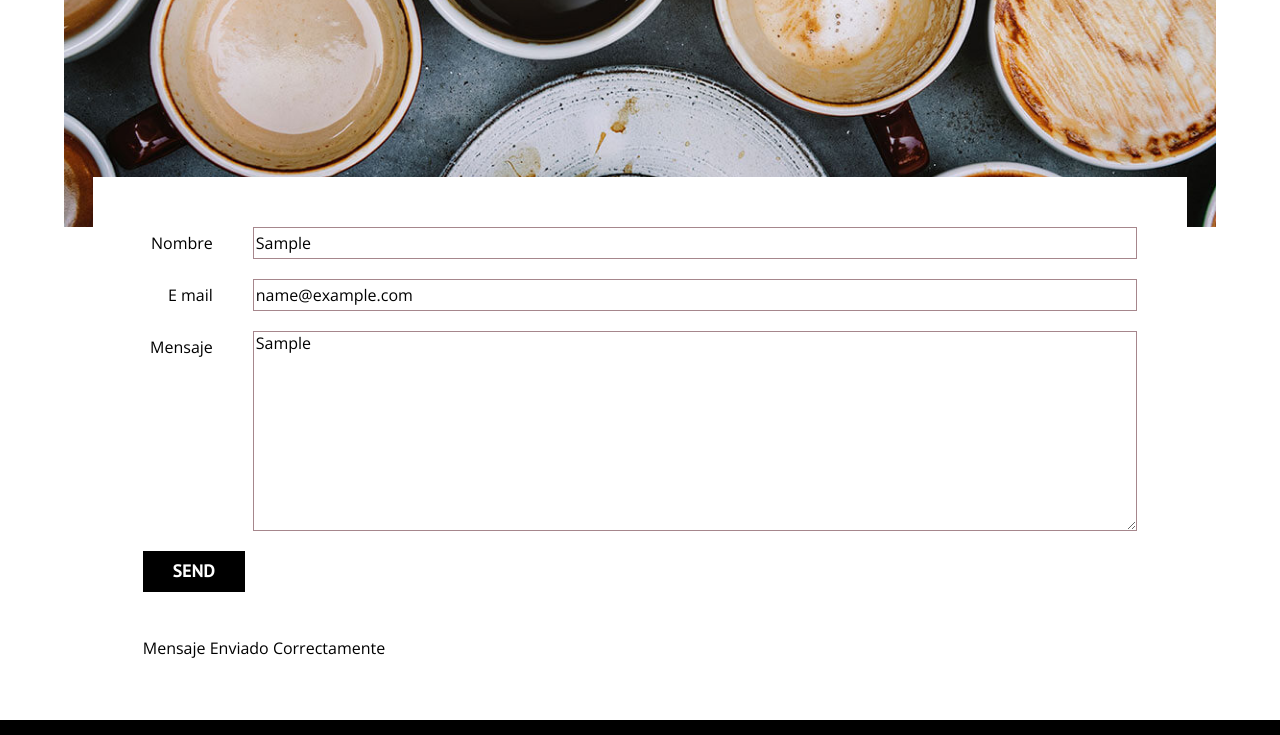
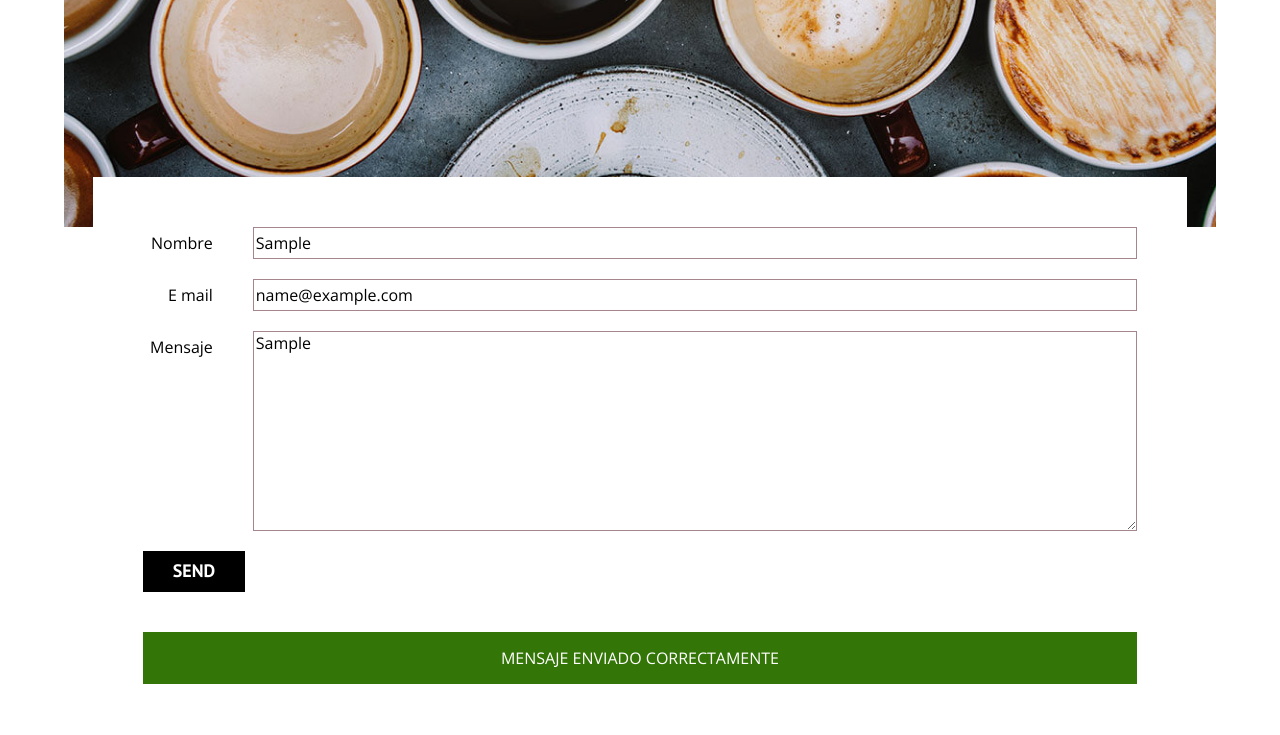
Before and after one commit to JorgeTTor/coffee-blog, a plain HTML site: page contact.html in a window 1280 px wide. Both pictures are taken after typing "Sample", "name@example.com", "Sample" into the empty fields and a click on the input "Send". Shown: the part 875-1610 px from the top of the page. Drawn offline with nearby package versions, Linux system fonts and the light colour scheme.

Commit message:
[ADD] css correct msg

```diff
--- a/css/styles.css
+++ b/css/styles.css
@@ -259,6 +259,14 @@ img{
   text-transform: uppercase;
 }
 
+.correct{
+  background-color: rgb(51, 118, 7);
+  text-align: center;
+  padding: 1rem;
+  color: var(--white);
+  text-transform: uppercase;
+}
+
 .contact-bg{
   background-image: url(../img/contacto.jpg);
   height: 40rem;
```
